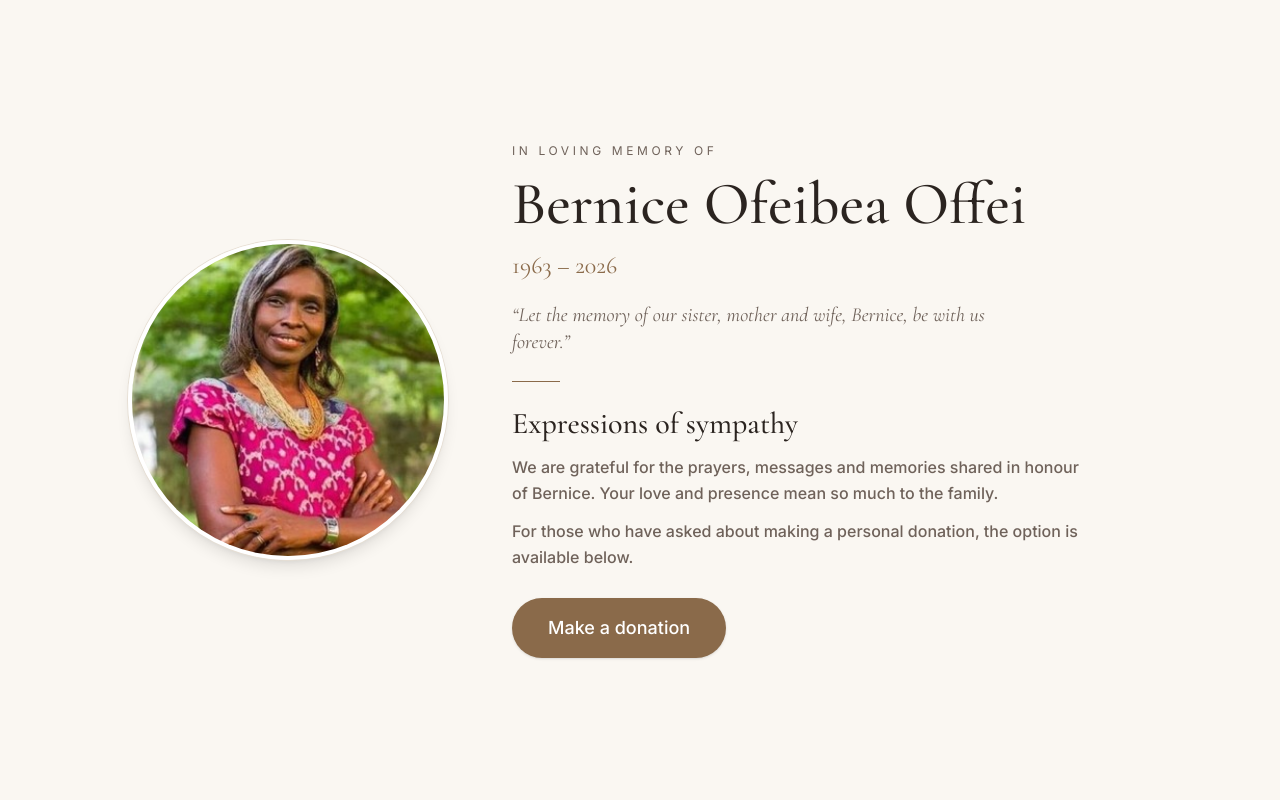
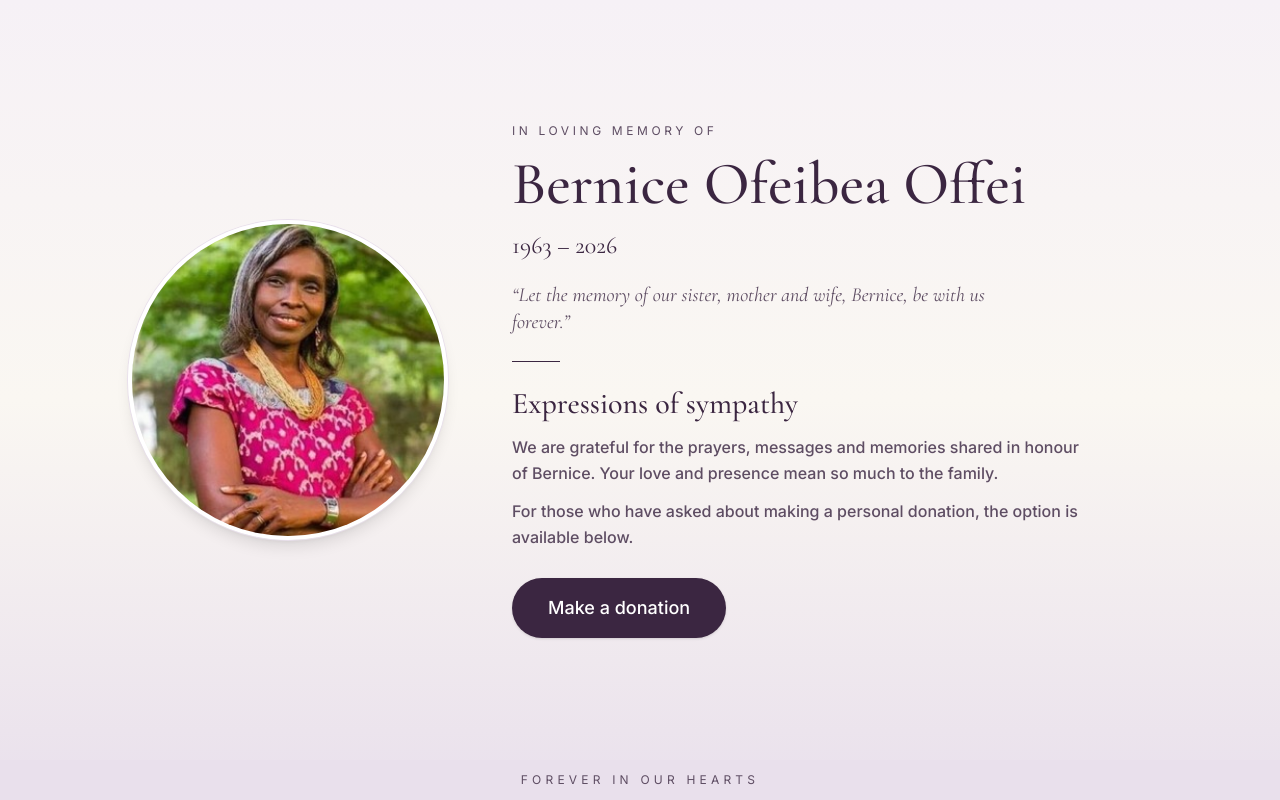
Before and after one commit to NanaAwuku/bernice-offei, a Next.js app: page / in a window 1280 px wide. Built offline with nearby package versions, Linux system fonts and the light colour scheme; no server answers.

Commit message:
Give the home page the thank-you page's plum and lavender look

```diff
--- a/src/app/globals.css
+++ b/src/app/globals.css
@@ -5,19 +5,20 @@
 @custom-variant tiny (@media (max-height: 600px) and (max-width: 1023px));
 
 :root {
-  --background: #faf7f2;
-  --surface: #ffffff;
-  --foreground: #2b2420;
-  --muted: #6f625a;
-  --accent: #8a6a4a;
-  --accent-strong: #6e5236;
-  --line: #e7dfd4;
-
-  /* Thank-you page palette */
+  /* Plum & lavender palette, shared by every page. */
   --plum: #3b2641;
+  --plum-strong: #2b1a30;
   --plum-muted: #5e4d63;
   --lavender: #e9e0ec;
   --lavender-soft: #f6f1f6;
+
+  --background: #faf7f2;
+  --surface: #ffffff;
+  --foreground: var(--plum);
+  --muted: var(--plum-muted);
+  --accent: var(--plum);
+  --accent-strong: var(--plum-strong);
+  --line: var(--lavender);
 }
 
 @theme inline {
@@ -37,11 +38,11 @@
 }
 
 body {
-  background: var(--background);
+  background: linear-gradient(to bottom, var(--lavender-soft), var(--background), var(--lavender));
   color: var(--foreground);
   font-family: var(--font-sans), system-ui, sans-serif;
 }
 
 dialog::backdrop {
-  background: rgb(20 15 12 / 0.7);
+  background: rgb(30 18 34 / 0.7);
 }
--- a/src/app/page.tsx
+++ b/src/app/page.tsx
@@ -6,7 +6,8 @@ import portrait from "../../public/images/portrait.jpg";
 // side by side from lg up, and a compact single column on phones.
 export default function Home() {
   return (
-    <main className="flex min-h-dvh flex-1 items-center justify-center px-4 py-6 text-center sm:py-10 short:py-4 lg:text-left">
+    <div className="flex min-h-dvh flex-1 flex-col">
+      <main className="flex flex-1 items-center justify-center px-4 py-6 text-center sm:py-10 short:py-4 lg:text-left">
         <div className="mx-auto grid w-full max-w-5xl items-center gap-5 tiny:gap-3 lg:grid-cols-[auto_1fr] lg:gap-16">
           <div className="mx-auto h-32 w-32 overflow-hidden rounded-full border-4 border-surface shadow-lg ring-1 ring-line sm:h-44 sm:w-44 short:h-28 short:w-28 tiny:h-20 tiny:w-20 lg:h-80 lg:w-80 lg:short:h-72 lg:short:w-72">
             <Image
@@ -49,5 +50,10 @@ export default function Home() {
           </div>
         </div>
       </main>
+
+      <footer className="bg-lavender py-3 text-center text-[10px] tracking-[0.35em] text-plum-muted uppercase sm:text-xs">
+        Forever in our hearts
+      </footer>
+    </div>
   );
 }
```
Lines whose indentation alone changed are shown as unchanged.
